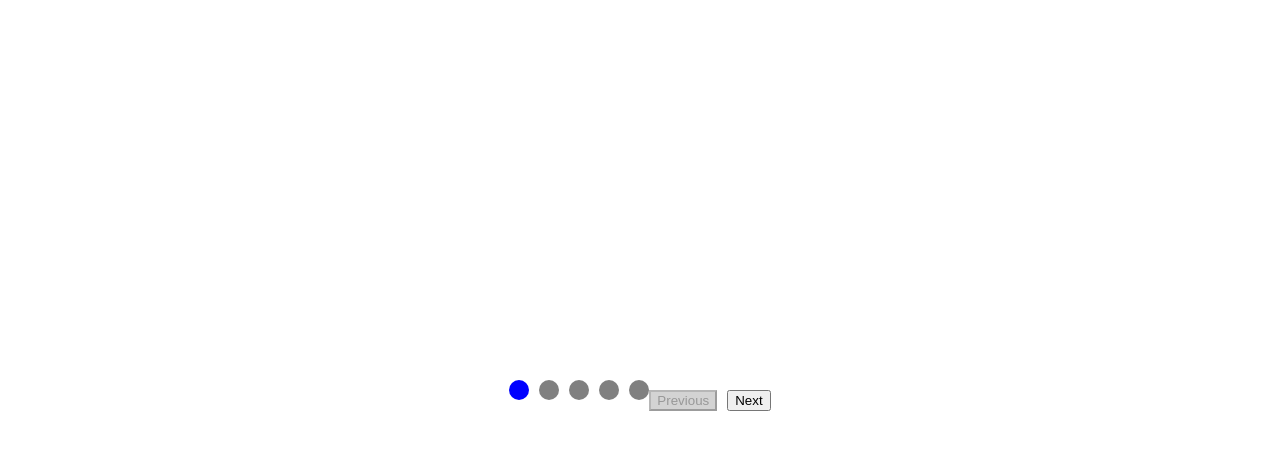
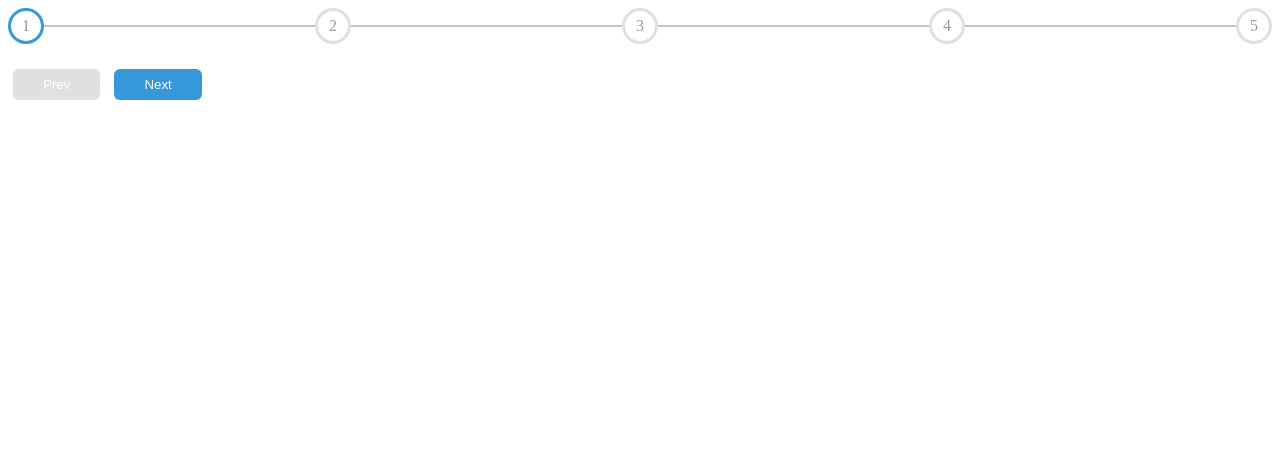
Before and after one commit to acciojob/progress-bar-9087000, a website: page main.html in a window 1280 px wide. Drawn offline with Linux system fonts and the light colour scheme.

Commit message:
created a submission

```diff
--- a/main.html
+++ b/main.html
@@ -1,23 +1,36 @@
 <!DOCTYPE html>
-<html lang="en">
+
+<html>
+
 <head>
-    <meta charset="UTF-8">
-    <meta name="viewport" content="width=device-width, initial-scale=1.0">
-    <title>Progress Bar</title>
-    <link rel="stylesheet" href="styles.css">
+	<link rel="stylesheet" href="styles.css">
 </head>
+
 <body>
-    <div class="progress-bar">
-        <div class="circle active"></div>
-        <div class="circle"></div>
-        <div class="circle"></div>
-        <div class="circle"></div>
-        <div class="circle"></div>
-    </div>
-    <div class="buttons">
-        <button id="prev" disabled>Previous</button>
-        <button id="next">Next</button>
-    </div>
-    <script src="script.js"></script>
+	<!-- the entire body must be written by student -->
+	<div class="progress-bar">
+		<!-- First circle -->
+		<div class="circle active" id="circle-1">1</div>
+		<div class="line"></div>
+		<!-- Second circle -->
+		<div class="circle" id="circle-2">2</div>
+		<div class="line"></div>
+		<!-- Third circle -->
+		<div class="circle" id="circle-3">3</div>
+		<div class="line"></div>
+		<!-- Fourth circle -->
+		<div class="circle" id="circle-4">4</div>
+		<div class="line"></div>
+		<!-- Fifth circle -->
+		<div class="circle" id="circle-5">5</div>
+
+	</div>
+		<!-- buttons -->
+		<button id="prev" disabled>Prev</button>
+		<button id="next">Next</button>
+    <script type="text/javascript" src="./script.js">
+</script>
+
 </body>
+
 </html>
--- a/script.js
+++ /dev/null
@@ -1,43 +0,0 @@
-//your JS code here. If required.
-// script.js
-document.addEventListener('DOMContentLoaded', () => {
-    const circles = document.querySelectorAll('.circle');
-    const nextButton = document.getElementById('next');
-    const prevButton = document.getElementById('prev');
-
-    let currentIndex = 0;
-
-    function updateButtons() {
-        prevButton.disabled = currentIndex === 0;
-        nextButton.disabled = currentIndex === circles.length - 1;
-    }
-
-    function setActiveCircle(index) {
-        circles.forEach((circle, i) => {
-            if (i === index) {
-                circle.classList.add('active');
-            } else {
-                circle.classList.remove('active');
-            }
-        });
-    }
-
-    nextButton.addEventListener('click', () => {
-        if (currentIndex < circles.length - 1) {
-            currentIndex++;
-            setActiveCircle(currentIndex);
-            updateButtons();
-        }
-    });
-
-    prevButton.addEventListener('click', () => {
-        if (currentIndex > 0) {
-            currentIndex--;
-            setActiveCircle(currentIndex);
-            updateButtons();
-        }
-    });
-
-    // Initial setup
-    updateButtons();
-});
--- a/styles.css
+++ b/styles.css
@@ -1,43 +1,50 @@
 /*  your css code here. If applicable */
-/*  your css code here. If applicable */
-/* styles.css */
-body {
+
+.progress-bar {
 	display: flex;
 	justify-content: center;
 	align-items: center;
-    height: 100vh;
-    margin: 0;
-    font-family: Arial, sans-serif;
-}
-
-.progress-bar {
-    display: flex;
-    gap: 10px;
 	margin-bottom: 20px;
 }
 
 .circle {
-    width: 20px;
-    height: 20px;
 	border-radius: 50%;
-    background-color: gray;
+	width: 30px;
+	height: 30px;
+	border: 3px solid #e0e0e0;
 	display: flex;
 	justify-content: center;
 	align-items: center;
-    color: white;
-    font-size: 14px;
+	font-size: 16px;
+	color: #999;
+	background-color: #fff;
 }
 
-.circle.active {
-    background-color: blue;
+.active {
+	border-color: #3498db;
 }
 
-.buttons {
-    display: flex;
-    gap: 10px;
+.line {
+	height: 2px;
+	flex: 1;
+	background: #c2c6c9;
+}
+
+.line.active {
+	background: #1e86d0;
+}
+
+button {
+	padding: 8px 30px;
+	margin: 5px;
+	cursor: pointer;
+	background-color: #3498db;
+	border-radius: 6px;
+	border: 0;
+	color: #fff;
 }
 
 button:disabled {
-    background-color: lightgray;
 	cursor: not-allowed;
+	background-color: #e0e0e0;
 }
```
Lines whose indentation alone changed are shown as unchanged.
